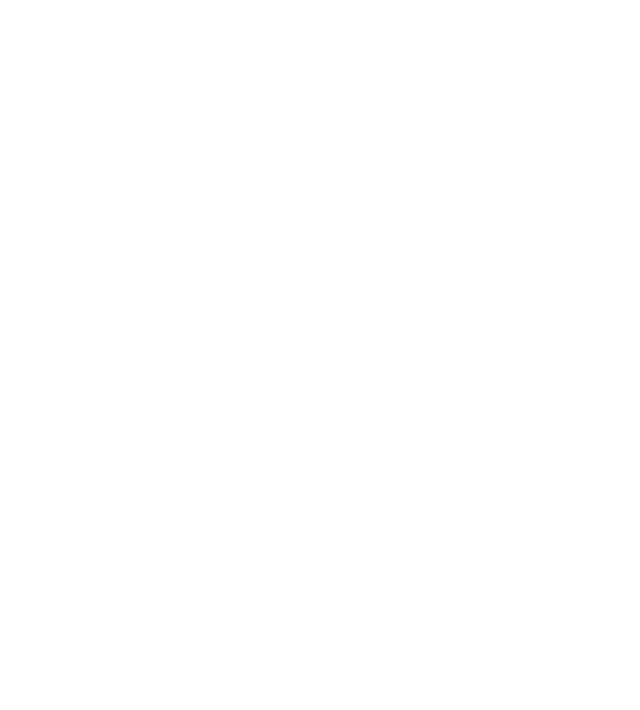
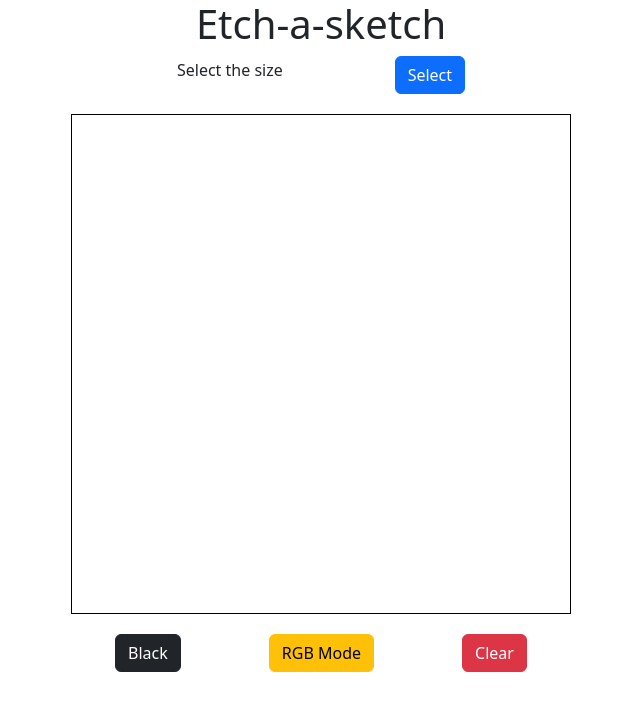
Before and after one commit to mesakhlolo/etch-a-sketch, a plain HTML site: page index.html in a window 1280 px wide. Shown: the whole page, without its empty margins (319-959 px from the left). Drawn offline with nearby package versions, Linux system fonts and the light colour scheme.

Commit message:
make a simple ui

```diff
--- a/index.html
+++ b/index.html
@@ -6,8 +6,36 @@
     <meta name="viewport" content="width=device-width, initial-scale=1.0" />
     <title>Etch a Sketch</title>
     <link rel="stylesheet" href="style.css" />
+    <!-- Bootstrap CSS -->
+    <link
+      href="https://cdn.jsdelivr.net/npm/bootstrap@5.3.0-alpha3/dist/css/bootstrap.min.css"
+      rel="stylesheet"
+      integrity="sha384-KK94CHFLLe+nY2dmCWGMq91rCGa5gtU4mk92HdvYe+M/SXH301p5ILy+dN9+nJOZ"
+      crossorigin="anonymous"
+    />
   </head>
   <body>
+    <h1>Etch-a-sketch</h1>
+    <div class="header">
+      <h6>Select the size</h6>
+      <button id="popup" class="btn btn-primary">Select</button>
+    </div>
+
+    <div class="board"></div>
+
+    <div class="footer">
+      <button class="btn btn-dark">Black</button>
+      <button class="btn btn-warning">RGB Mode</button>
+      <button class="btn btn-danger">Clear</button>
+    </div>
+
+    <!-- My Javascript -->
     <script src="script.js"></script>
+    <!-- Bootstrap Javascript -->
+    <script
+      src="https://cdn.jsdelivr.net/npm/bootstrap@5.3.0-alpha3/dist/js/bootstrap.bundle.min.js"
+      integrity="sha384-ENjdO4Dr2bkBIFxQpeoTz1HIcje39Wm4jDKdf19U8gI4ddQ3GYNS7NTKfAdVQSZe"
+      crossorigin="anonymous"
+    ></script>
   </body>
 </html>
--- a/style.css
+++ b/style.css
@@ -0,0 +1,28 @@
+body {
+  display: flex;
+  justify-content: center;
+  align-items: center;
+  flex-direction: column;
+}
+
+.header {
+  display: flex;
+  align-items: center;
+  justify-content: space-around;
+  width: 400px;
+  margin-bottom: 20px;
+}
+
+.board {
+  width: 500px;
+  height: 500px;
+  border: 1px solid black;
+}
+
+.footer {
+  display: flex;
+  align-items: center;
+  justify-content: space-around;
+  width: 500px;
+  margin-top: 20px;
+}
```
